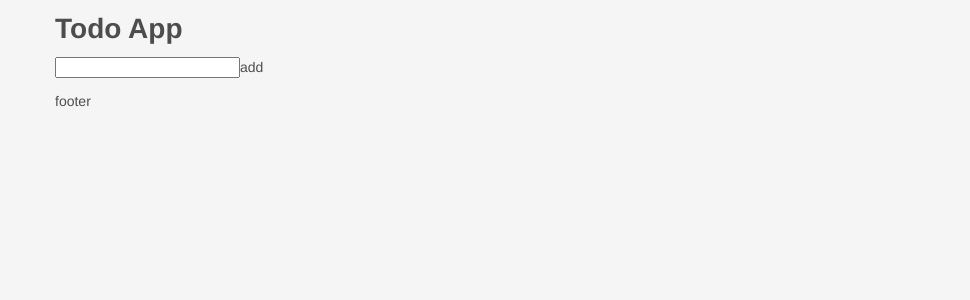
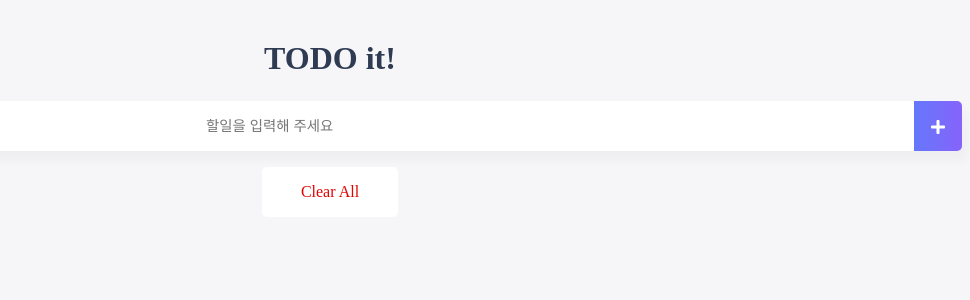
Before and after one commit to kseun76/todo-app, a Vue app: page / in a window 1280 px wide. Shown: the top 300 px of the page, without its empty margins (310-1280 px from the left). Built offline with nearby package versions, Linux system fonts and the light colour scheme.

Commit message:
- CSS 전체 적용  - 할일 목록 전체 삭제기능 추가  - 할일 체크박스 기능을 추가

```diff
--- a/public/index.html
+++ b/public/index.html
@@ -1,10 +1,12 @@
 <!DOCTYPE html>
 <html lang="">
   <head>
-    <meta charset="utf-8">
-    <meta http-equiv="X-UA-Compatible" content="IE=edge">
-    <meta name="viewport" content="width=device-width,initial-scale=1.0">
-    <link rel="icon" href="<%= BASE_URL %>favicon.ico">
+      <meta charset="utf-8">
+      <meta name="viewport" content="width=device-width, initial-scale=1.0">
+      <link rel="shortcut icon" href="src/assets/favicon.ico" type="image/x-icon">
+      <link rel="icon" href="src/assets/favicon.ico" type="image/x-icon">
+      <link rel="stylesheet" href="https://use.fontawesome.com/releases/v5.0.12/css/all.css">
+      <link href="https://fonts.googleapis.com/css?family=Ubuntu" rel="stylesheet">
     <title><%= htmlWebpackPlugin.options.title %></title>
   </head>
   <body>
--- a/src/App.vue
+++ b/src/App.vue
@@ -3,7 +3,7 @@
     <todo-header></todo-header>
     <todo-input v-on:add-todo="addTodoItem"></todo-input>
     <todo-list v-bind:todolist="todoItems" v-on:remove-todo="removeTodoItem"></todo-list>
-    <todo-footer></todo-footer>
+    <todo-footer v-on:removeAll="clearAll"></todo-footer>
   </div>
 </template>
 <script>
@@ -49,43 +49,27 @@ export default {
         this.todoItems.push(item);
       }
     },
+    clearAll() {
+      localStorage.clear();
+      this.todoItems = [];
+    },
   },
 }
 </script>
 
 <style>
-html,
 body {
-  margin: 0;
-  padding: 0;
+  text-align: center;
+  background-color: #F6F6F8;
 }
-
+input {
+  border-style: groove;
+  width: 200px;
+}
 button {
-  margin: 0;
-  padding: 0;
-  border: 0;
-  background: none;
-  font-size: 100%;
-  vertical-align: baseline;
-  font-family: inherit;
-  font-weight: inherit;
-  color: inherit;
-  -webkit-appearance: none;
-  appearance: none;
-  -webkit-font-smoothing: antialiased;
-  -moz-osx-font-smoothing: grayscale;
+  border-style: groove;
 }
-
-body {
-  font: 14px 'Helvetica Neue', Helvetica, Arial, sans-serif;
-  line-height: 1.4em;
-  background: #f5f5f5;
-  color: #4d4d4d;
-  min-width: 230px;
-  max-width: 550px;
-  margin: 0 auto;
-  -webkit-font-smoothing: antialiased;
-  -moz-osx-font-smoothing: grayscale;
-  font-weight: 300;
+.shadow {
+  box-shadow: 5px 10px 10px rgba(0, 0, 0, 0.03)
 }
 </style>
--- a/src/components/TodoFooter.vue
+++ b/src/components/TodoFooter.vue
@@ -1,10 +1,30 @@
 
 <template>
-  <div>footer</div>
+  <div class="clearAllContainer">
+    <span class="clearAllBtn" @click="clearTodo">Clear All</span>
+  </div>
 </template>
 <script>
+export default {
+  methods: {
+    clearTodo() {
+      this.$emit('removeAll');
+    }
+  }
+}
 
 </script>
-<style>
-
+<style scoped>
+.clearAllContainer {
+  width: 8.5rem;
+  height: 50px;
+  line-height: 50px;
+  background-color: white;
+  border-radius: 5px;
+  margin: 0 auto;
+}
+.clearAllBtn {
+  color: #e20303;
+  display: block;
+}
 </style>
--- a/src/components/TodoHeader.vue
+++ b/src/components/TodoHeader.vue
@@ -1,6 +1,13 @@
 
 <template>
   <header>
-    <h1>Todo App</h1>
+    <h1>TODO it!</h1>
   </header>
 </template>
+<style scoped>
+h1 {
+  color: #2F3B52;
+  font-weight: 900;
+  margin: 2.5rem 0 1.5rem;
+}
+</style>
--- a/src/components/TodoInput.vue
+++ b/src/components/TodoInput.vue
@@ -1,9 +1,14 @@
 <template>
-  <input
-      type="text"
-      v-model="inputText"
-      v-on:keyup.enter="addTodo">
-  <button v-on:click="addTodo">add</button>
+  <div class="inputBox shadow">
+    <input
+        type="text"
+        v-model="inputText"
+        placeholder="할일을 입력해 주세요"
+        v-on:keyup.enter="addTodo">
+    <span class="addContainer" v-on:click="addTodo">
+      <i class="addBtn fas fa-plus" aria-hidden="true"></i>
+    </span>
+  </div>
 </template>
 <script>
 export default {
@@ -27,4 +32,33 @@ export default {
 
 </script>
 <style>
+input:focus {
+  outline: none;
+}
+
+.inputBox {
+  background: white;
+  height: 50px;
+  line-height: 50px;
+  border-radius: 5px;
+}
+
+.inputBox input {
+  border-style: none;
+  font-size: 0.9rem;
+}
+
+.addContainer {
+  float: right;
+  background: linear-gradient(to right, #6478FB, #8763FB);
+  display: inline-block;
+  width: 3rem;
+  border-radius: 0 5px 5px 0;
+}
+
+.addBtn {
+  color: white;
+  vertical-align: middle;
+}
+
 </style>
--- a/src/components/TodoList.vue
+++ b/src/components/TodoList.vue
@@ -1,13 +1,16 @@
 <template>
-  <ul>
+  <section>
+    <transition-group name="list" tag="ul">
     <li v-for="(todoItem, index) in todolist"
         v-bind:key="index">
-      <span>{{ todoItem }}</span>
-      <button
-          v-on:click="removeTodoItem(todoItem, index)">remove
-      </button>
+      <i class="checkBtn fas fa-check" aria-hidden="true"></i>
+      {{ todoItem }}
+      <span class="removeBtn" type="button" @click="removeTodoItem(todoItem, index)">
+          <i class="far fa-trash-alt" aria-hidden="true"></i>
+      </span>
     </li>
-  </ul>
+    </transition-group>
+  </section>
 </template>
 <script>
 export default {
@@ -25,14 +28,41 @@ export default {
   }
 }
 </script>
-<style>
-.todo-enter-active,
-.todo-leave-active {
+<style scoped>
+ul {
+  list-style-type: none;
+  padding-left: 0px;
+  margin-top: 0;
+  text-align: left;
+}
+
+li {
+  display: flex;
+  min-height: 50px;
+  height: 50px;
+  line-height: 50px;
+  margin: 0.5rem 0;
+  padding: 0 0.9rem;
+  background: white;
+  border-radius: 5px;
+}
+
+.checkBtn {
+  line-height: 45px;
+  color: #62acde;
+  margin-right: 5px;
+}
+
+.removeBtn {
+  margin-left: auto;
+  color: #de4343;
+}
+
+.list-enter-active, .list-leave-active {
   transition: all 1s;
 }
 
-.todo-enter, .todo-leave-to /* .list-leave-active below version 2.1.8 */
-{
+.list-enter, .list-leave-to {
   opacity: 0;
   transform: translateY(30px);
 }
```
